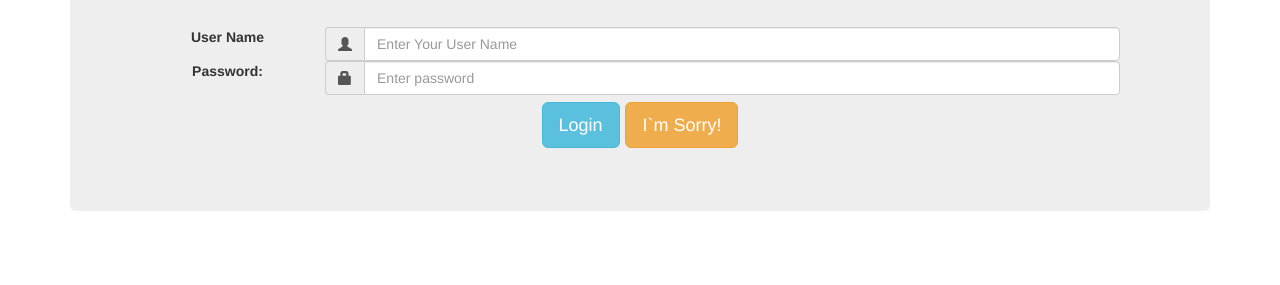
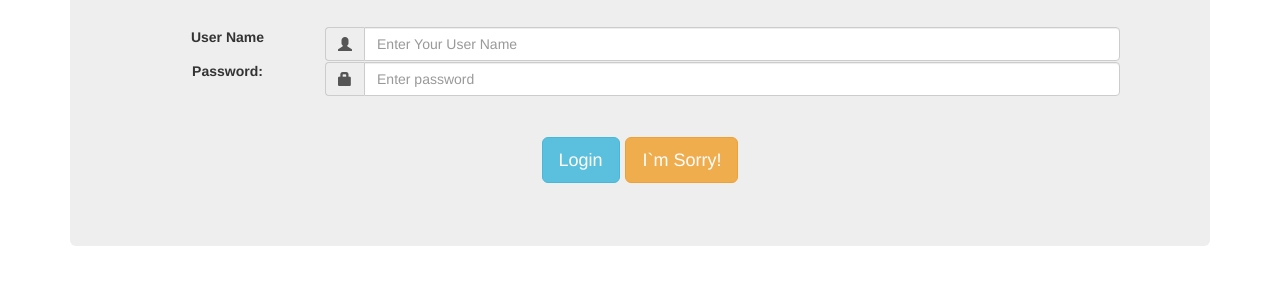
Before and after one commit to Mike72/Toujours_Belle_1, a plain HTML site: page index.html at #!/login in a window 1280 px wide. Shown: the part 193-478 px from the top of the page. Drawn offline with nearby package versions, Linux system fonts and the light colour scheme; some packages are replaced by stand-ins of ours.

Commit message:
<br> in the login.html

```diff
--- a/app/login/login.html
+++ b/app/login/login.html
@@ -18,7 +18,7 @@
                 </div>
             </div>
             <div class="form-group">
-                <label class="control-label col-sm-2" for="password">Password:</label>
+                <label class="control-label col-sm-2" for="password">Password:</label><br>
 
                 <div class="col-sm-10">
                     <div class="input-group">
```
